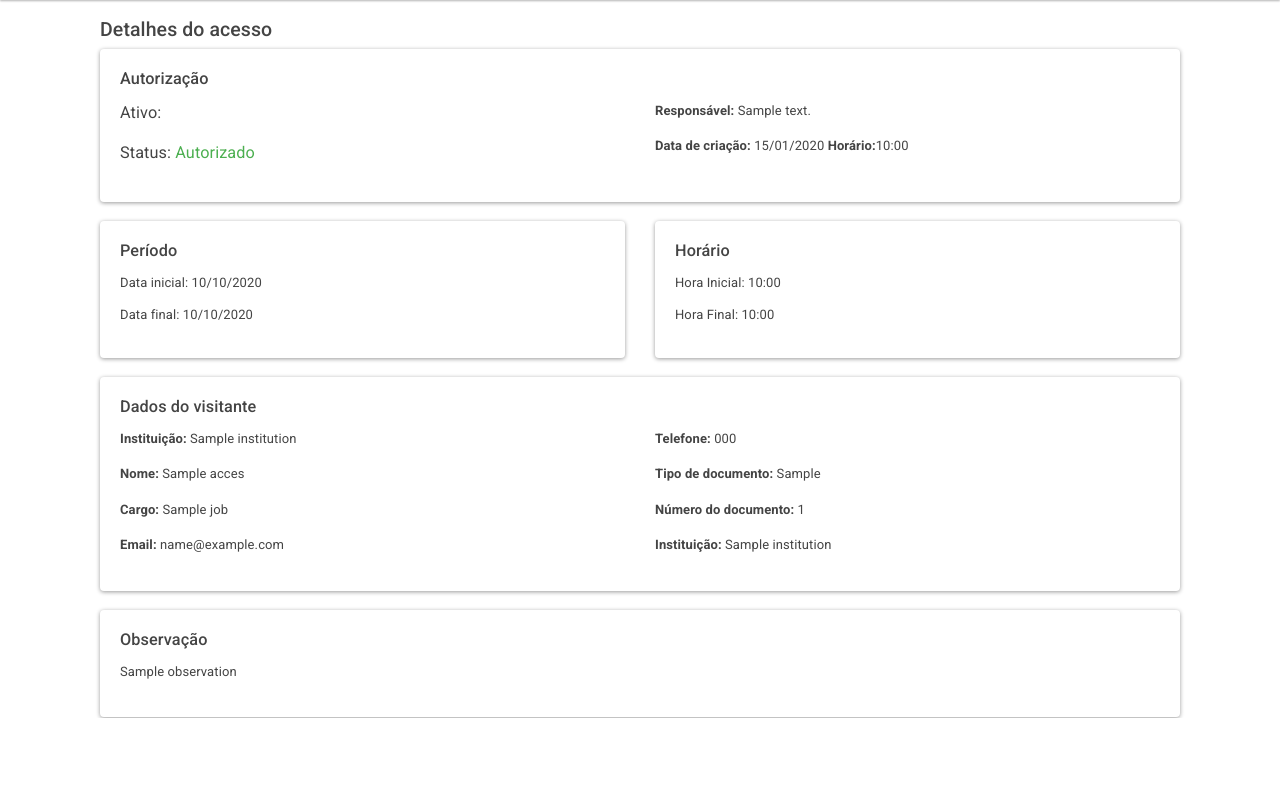
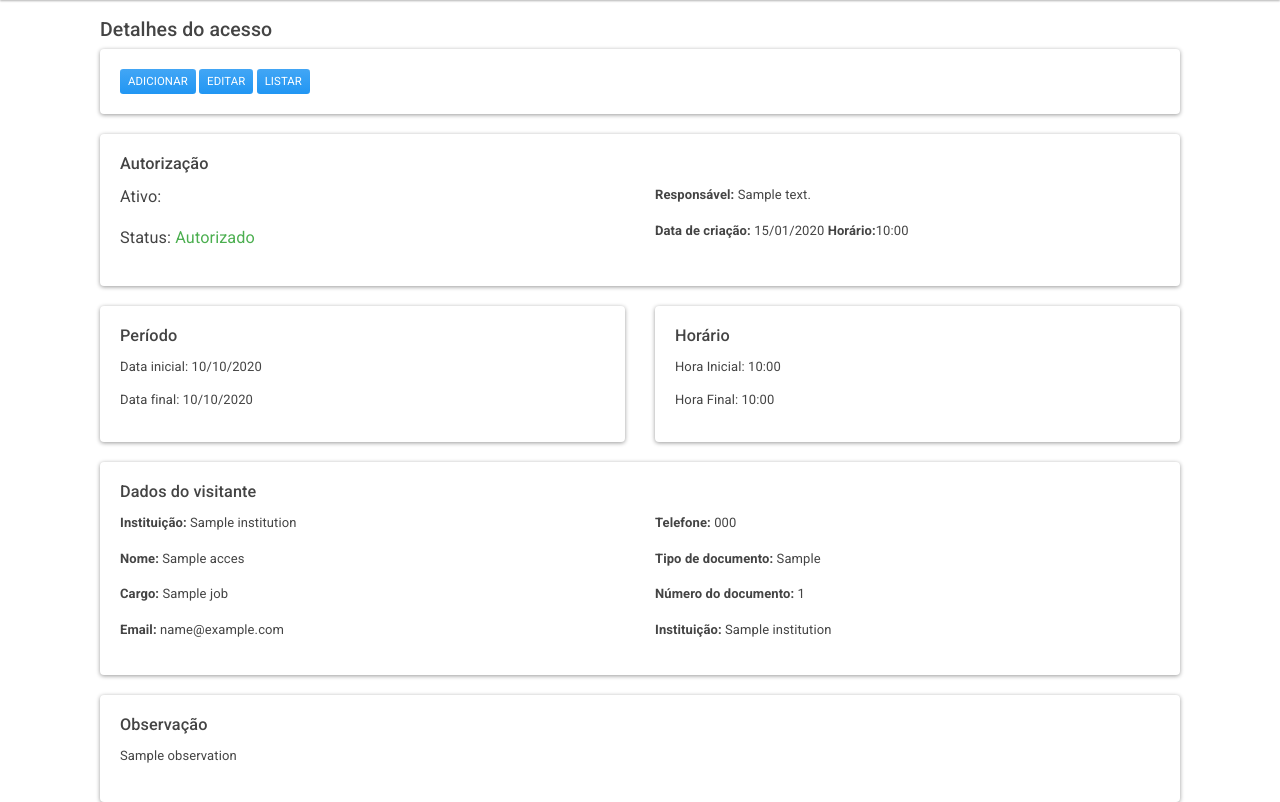
Before and after one commit to marcelosf/intra-1, a Django app: template intranet/access/templates/access/access_detail.html in a window 1280 px wide. Shown: the part 82-884 px from the top of the page. Before the commit the page ends 800 px from the top, so only its background shows below. Run offline with Django 3.2, Linux system fonts and the light colour scheme; the template is opened without the code that fills it: most values are stand-ins (such as "Sample title", 1, 10 or a date in 2020); some libraries are stand-ins or nearby versions.

Commit message:
Adiciona menu de ações em edit e detail - Fixes #82

```diff
--- a/intranet/access/templates/access/access_detail.html
+++ b/intranet/access/templates/access/access_detail.html
@@ -6,6 +6,20 @@
 
     <h4>Detalhes do acesso</h4>
 
+    <div class="card">
+        <div class="card-body">
+            <a class="btn btn-primary btn-sm btn-link text-light" href="{% url 'access:new' %}" role="button">
+                <i class="fas fa-plus-circle"></i> Adicionar
+            </a>
+            <a class="btn btn-primary btn-sm btn-link text-light" href="{% url 'access:access_edit' access.uuid %}" role="button">
+                <i class="fas fa-edit"></i> Editar
+            </a>
+            <a class="btn btn-primary btn-sm btn-link text-light" href="{% url 'access:access_list' %}" role="button">
+                <i class="fas fa-list"></i> Listar
+            </a>
+        </div>
+    </div>
+    <br>
     <div class="row">
         <div class="col-sm-12 col-md-12">
             <div class="card">
--- a/intranet/access/templates/access/access_list.html
+++ b/intranet/access/templates/access/access_list.html
@@ -11,9 +11,11 @@
             <button type="button" class="btn btn-primary btn-sm btn-link text-light" data-toggle="modal" data-target="#search-form">
                 <i class="fas fa-search"></i> Buscar
             </button>
+            {% if perms.access.add_access %}
             <a class="btn btn-primary btn-sm btn-link text-light" href="{% url 'access:new' %}" role="button">
                 <i class="fas fa-plus-circle"></i> Adicionar
             </a>
+            {% endif %}
         </div>
     </div>
 
```
Also changed, not shown: intranet/access/templates/access/access_edit.html (+11 -0 lines), intranet/access/templates/access/access_form.html (+12 -0 lines), intranet/access/tests/test_access_view_edit.py (+11 -0 lines), intranet/access/tests/test_view_access.py (+10 -0 lines), intranet/access/tests/test_view_detail.py (+11 -0 lines), intranet/access/tests/test_view_list.py (+7 -1 lines).
